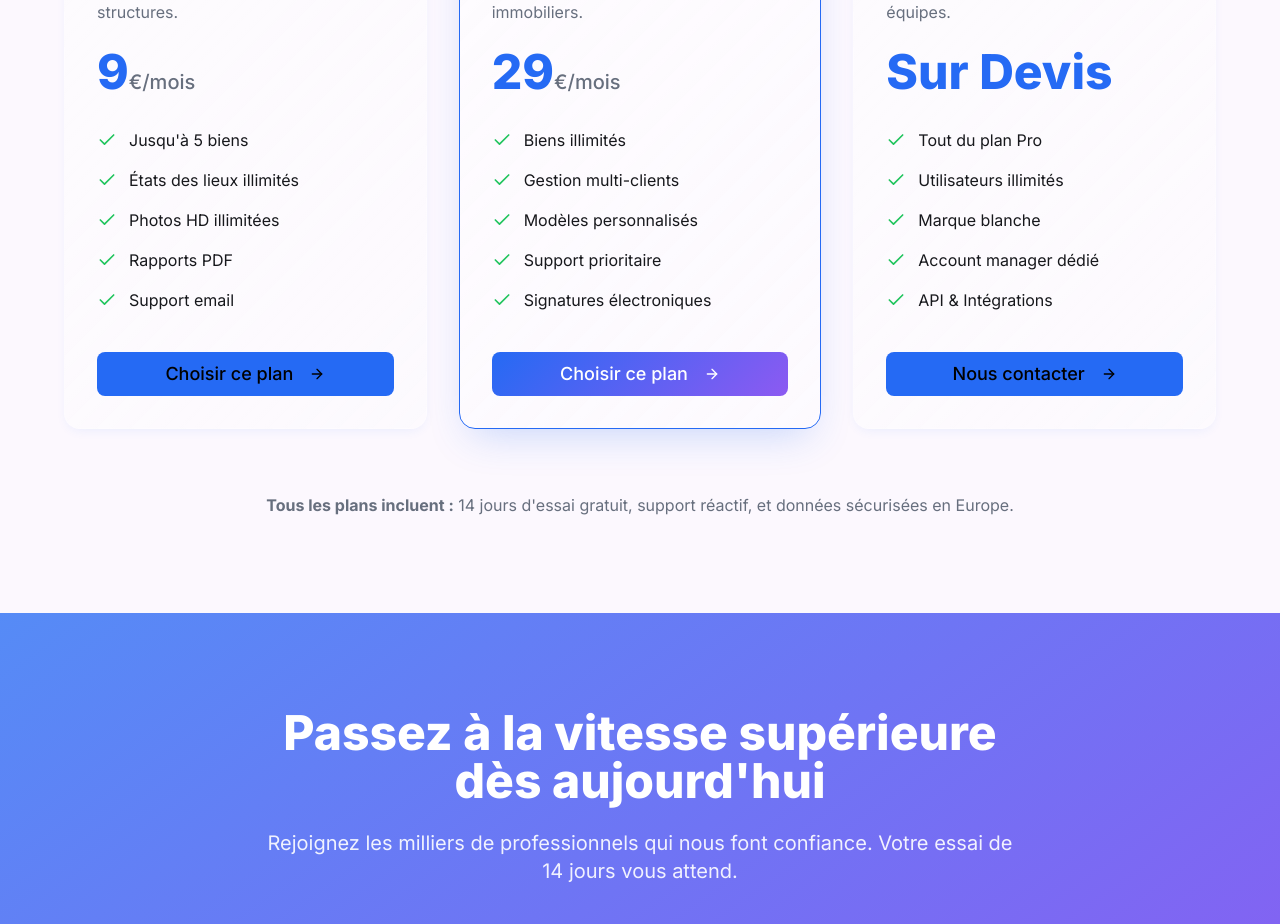
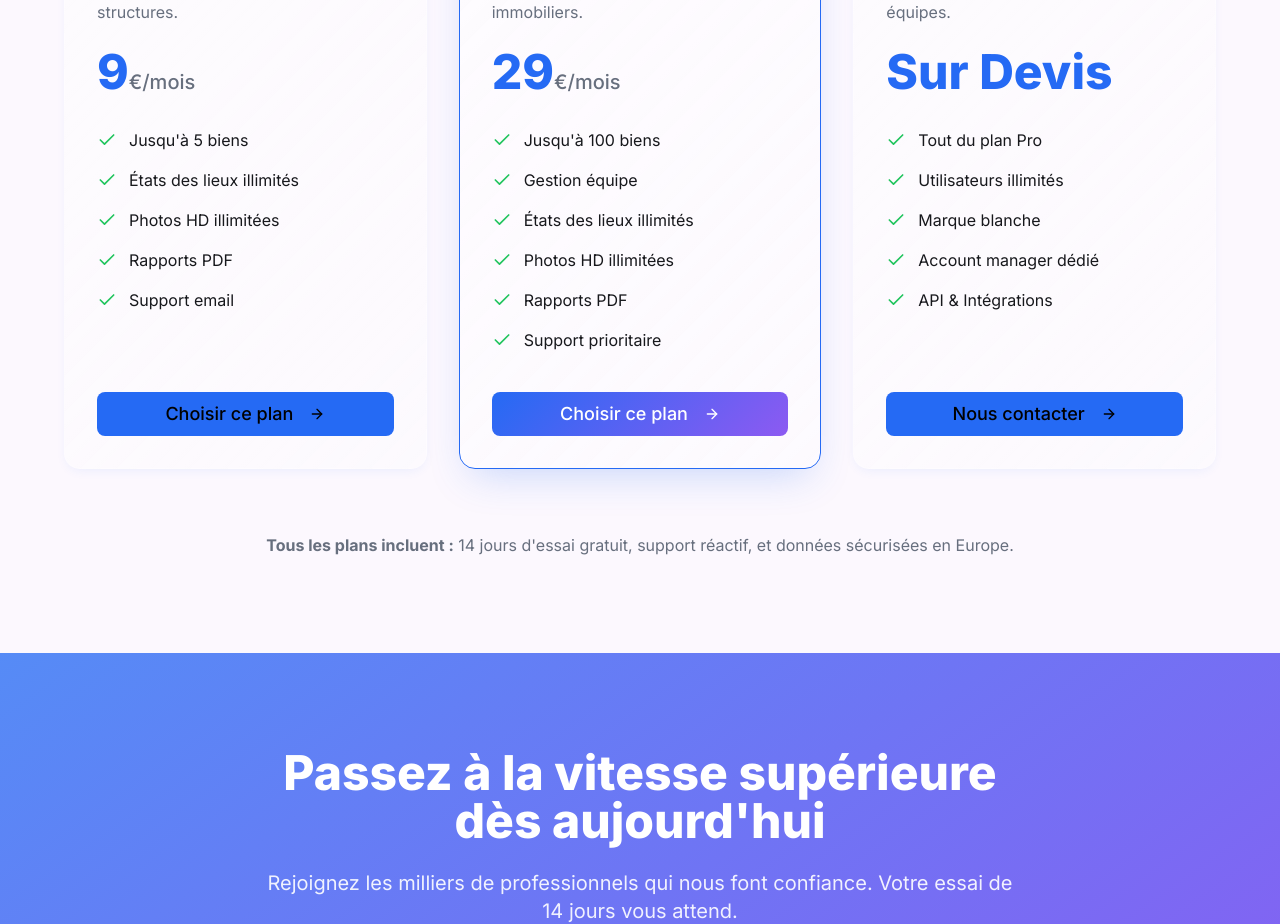
Before and after one commit to spacemen4/bien-local-market-pro, a React (Vite) app: page / in a window 1280 px wide. Shown: the part 4360-5284 px from the top of the page. Built offline with nearby package versions, Linux system fonts and the light colour scheme.

Commit message:
rrrrrrrrrrrrrr

```diff
--- a/src/components/Pricing.tsx
+++ b/src/components/Pricing.tsx
@@ -27,11 +27,12 @@ const plans = [
     period: "/mois",
     description: "Pour les agents et gestionnaires immobiliers.",
     features: [
-      "Biens illimités",
-      "Gestion multi-clients",
-      "Modèles personnalisés",
+      "Jusqu'à 100 biens",
+      "Gestion équipe",
+      "États des lieux illimités",
+      "Photos HD illimitées",
+      "Rapports PDF",
       "Support prioritaire",
-      "Signatures électroniques",
     ],
     popular: true,
   },
```
